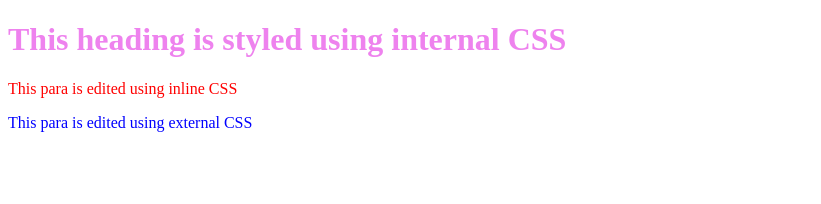
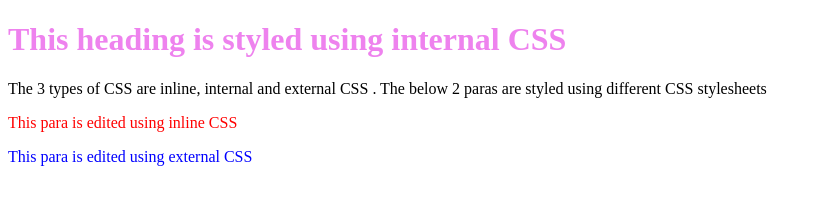
Before and after one commit to prabhasbhat/Web-technology, a plain HTML site: page quiz2/index.html in a window 1280 px wide. Shown: the whole page, without its empty margins (0-821 px from the left). Drawn offline with Linux system fonts and the light colour scheme.

Commit message:
Update index.html

```diff
--- a/quiz2/index.html
+++ b/quiz2/index.html
@@ -15,6 +15,7 @@
 <body>
 
     <h1>This heading is styled using internal CSS</h1>
+    <p>The 3 types of CSS are inline, internal and external CSS . The below 2 paras are styled using different CSS stylesheets</p>
     <p style="color:red">This para is edited using inline CSS</p>
 
     <p class="external">This para is edited using external CSS </p>
```
